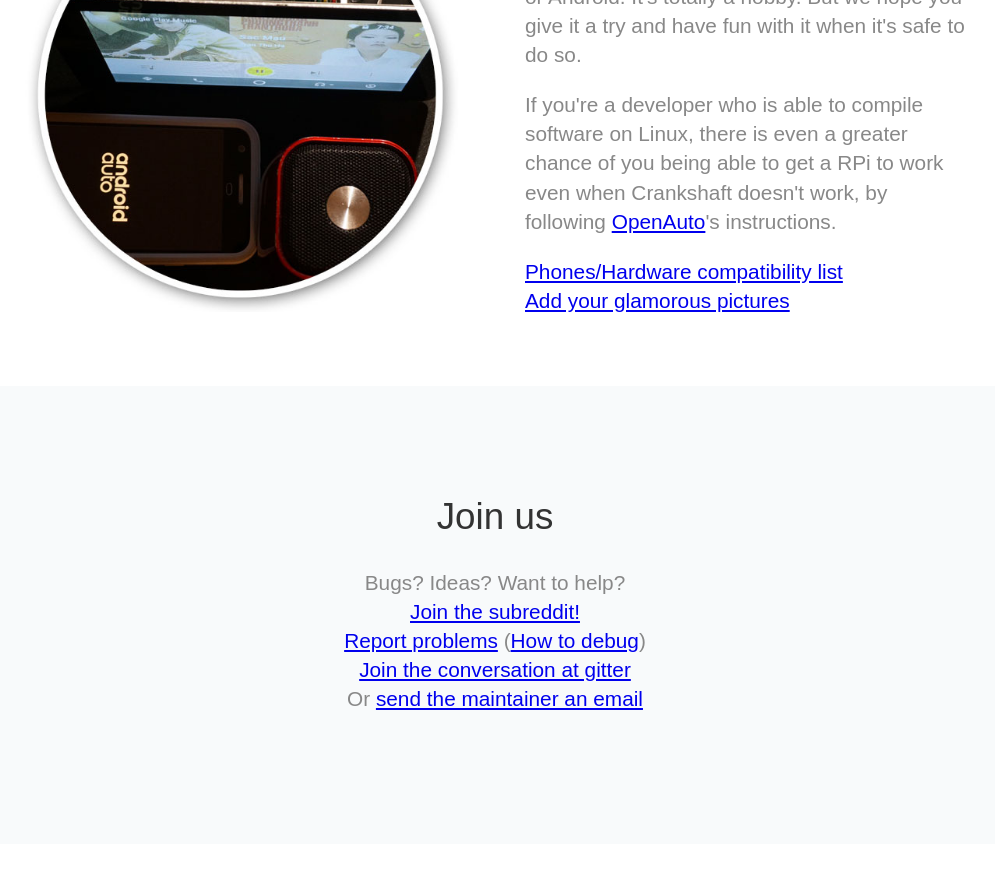
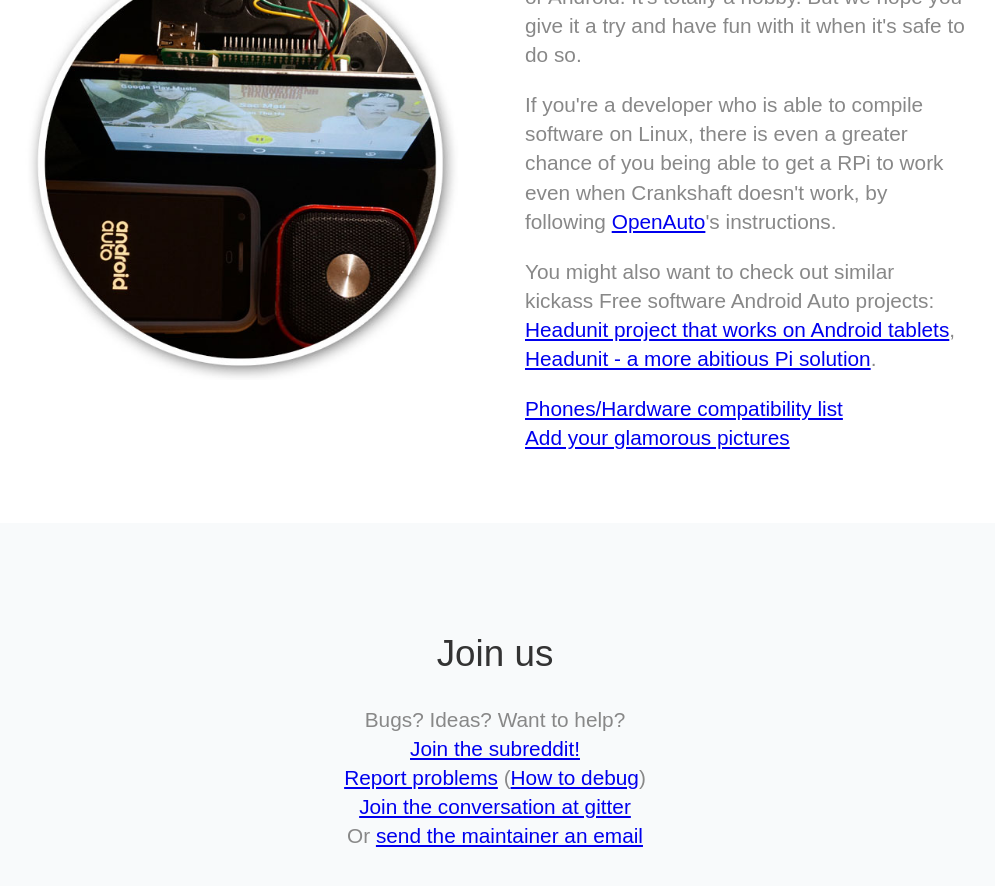
Before and after one commit to opencardev/getcrankshaft.github.io, a Jekyll site: the page built from index.html, in a window 1280 px wide and 900 px high, scrolled down 1312 px. Shown: the top 886 px of the window, without its empty margins (145-1140 px from the left). Built offline with Jekyll 4.4.1, drawn with Linux system fonts in a browser that asks for light colours.

Commit message:
[index] links to other projects

```diff
--- a/index.html
+++ b/index.html
@@ -54,6 +54,7 @@ title: Crankshaft = Raspberry Pi 💖 Android Auto
 
 			<p class="editable">It is alpha-level software, so no. It's not an official or even related to or certified by Google or Android. It's totally a hobby. But we hope you give it a try and have fun with it when it's safe to do so.</p>
 			<p class="editable">If you're a developer who is able to compile software on Linux, there is even a greater chance of you being able to get a RPi to work even when Crankshaft doesn't work, by following <a href="https://github.com/f1xpl/openauto" target="_blank">OpenAuto</a>'s instructions.</p>
+			<p class="editable">You might also want to check out similar kickass Free software Android Auto projects: <a href="https://play.google.com/store/apps/details?id=gb.xxy.hr&hl=en" target="_blank">Headunit project that works on Android tablets</a>, <a href="http://headunit.viktorgino.me/" target="_blank">Headunit - a more abitious Pi solution</a>.</p>
 			<p><a href="https://github.com/htruong/crankshaft/issues/2" target="_blank">Phones/Hardware compatibility list</a><br />
 				<a href="https://photos.app.goo.gl/81hQ6wTuLFNGmRHh2" target="_blank">Add your glamorous pictures</a></p>
 		</div>
```
